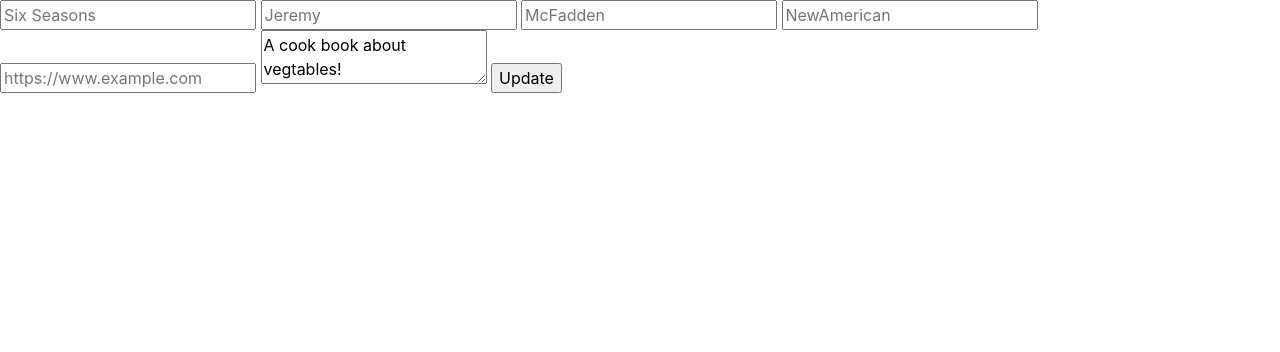
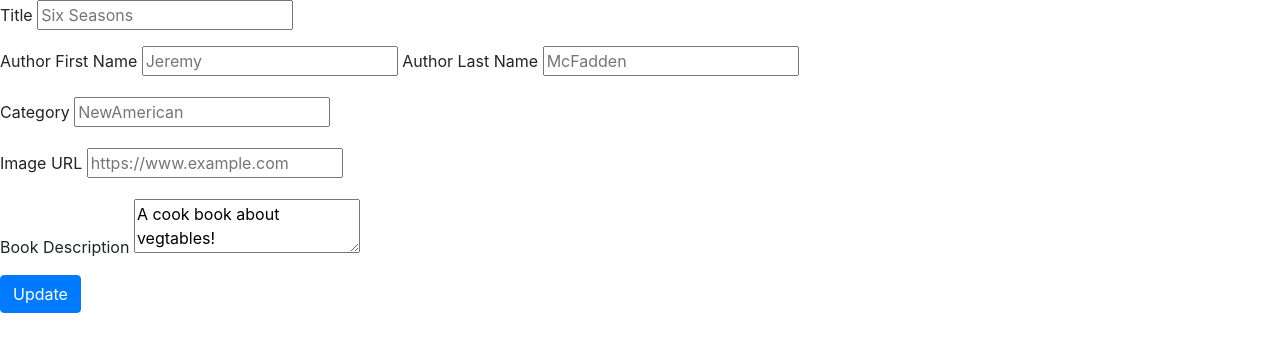
Before and after one commit to kansylyvong/catalog-app, a Flask app: page /cookbook/edit/2/ in a window 1280 px wide. Shown: the part 56-408 px from the top of the page. Run offline with Flask 2, Linux system fonts and the light colour scheme; data comes from the database, SQL or seed files in the repository; some libraries are stand-ins or nearby versions.

Commit message:
updated form in editcookbook with bootstrap

```diff
--- a/templates/editcookbook.html
+++ b/templates/editcookbook.html
@@ -1,11 +1,28 @@
 {% include "header.html" %}
         <form method="POST" enctype="multipart/form-data"
                             action="{{url_for('editCookBook', book_id=book.id)}}">
-            <input name="title" type="text" placeholder="{{book.title}}">
-            <input name="authorFirstName" type="text" placeholder="{{author.first_name}}">
-            <input name="authorLastName" type="text" placeholder="{{author.last_name}}">
-            <input name="book_category" type="text" placeholder="{{category.name}}">
-            <input name="image_url" type="text" placeholder="{{book.image_url}}">
-            <textarea name="description">{{book.description}}</textarea>
-            <input type="Submit" value="Update">
+            <div class="form-group"
+                <label for="cookBookTitle">Title</label>
+                <input id="cookBookTitle" name="title" type="text" placeholder="{{book.title}}">
+            </div>
+            <div class="form-group">
+                <label for="bookAuthorFirstName">Author First Name</label>
+                <input id="bookAuthorFirstName" name="authorFirstName" type="text" placeholder="{{author.first_name}}">
+                <label for="bookAuthorLastName">Author Last Name</label>
+                <input id="bookAuthorLastName" name="authorLastName" type="text" placeholder="{{author.last_name}}">
+            </div>
+            <div class="form-group">
+                <label for="bookCategory">Category</label>
+                <input id="bookCategory" name="book_category" type="text" placeholder="{{category.name}}">
+            </div>
+            <div class="form-group">
+                <label for="imageUrl">Image URL</label>
+                <input id="imageUrl" name="image_url" type="text" placeholder="{{book.image_url}}">
+            </div>
+            <div class="form-group"
+                <label for="bookDescription">Book Description</label>
+                <textarea id="" name="description">{{book.description}}</textarea>
+            </div>
+            <button type="Submit" class="btn btn-primary">Update</button>
+        </form>
 {% include "footer.html" %}
```
